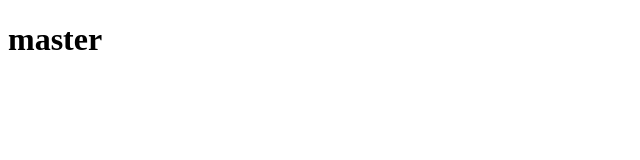
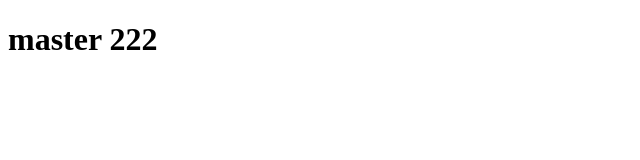
Before and after one commit to hungcurry/Git-1003, a plain HTML site: page index.html in a window 1280 px wide. Shown: the whole page, without its empty margins (0-640 px from the left). Drawn offline with Linux system fonts and the light colour scheme.

Commit message:
update h1

```diff
--- a/index.html
+++ b/index.html
@@ -6,6 +6,6 @@
   <title>Document</title>
 </head>
 <body>
-  <h1>master</h1>
+  <h1>master 222</h1>
 </body>
 </html>
```
